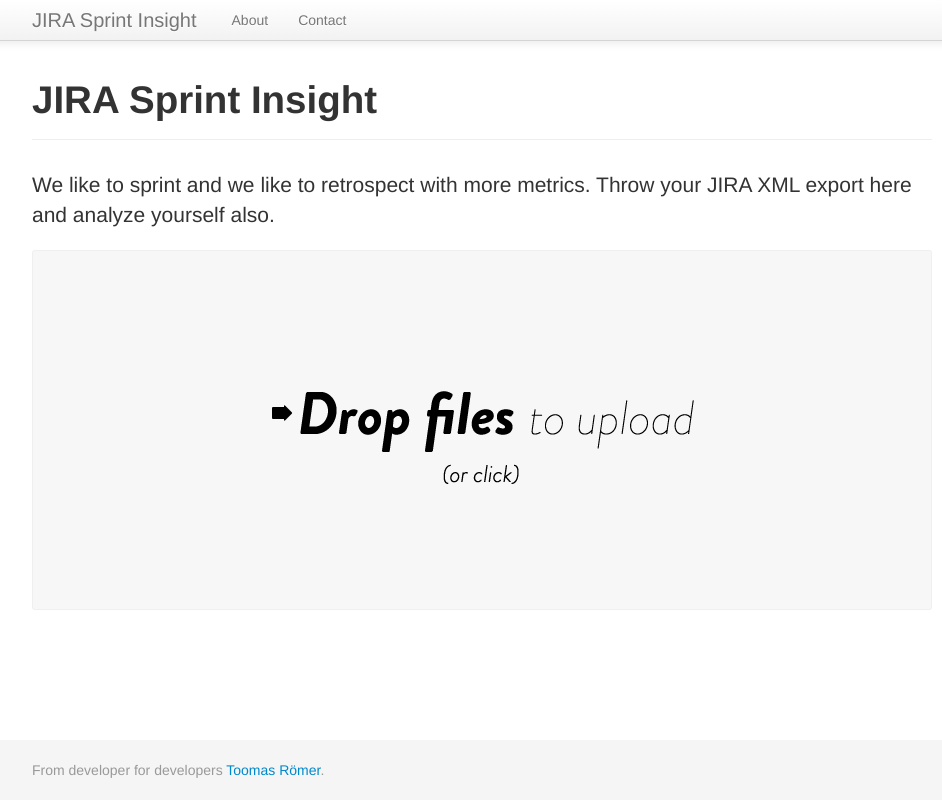
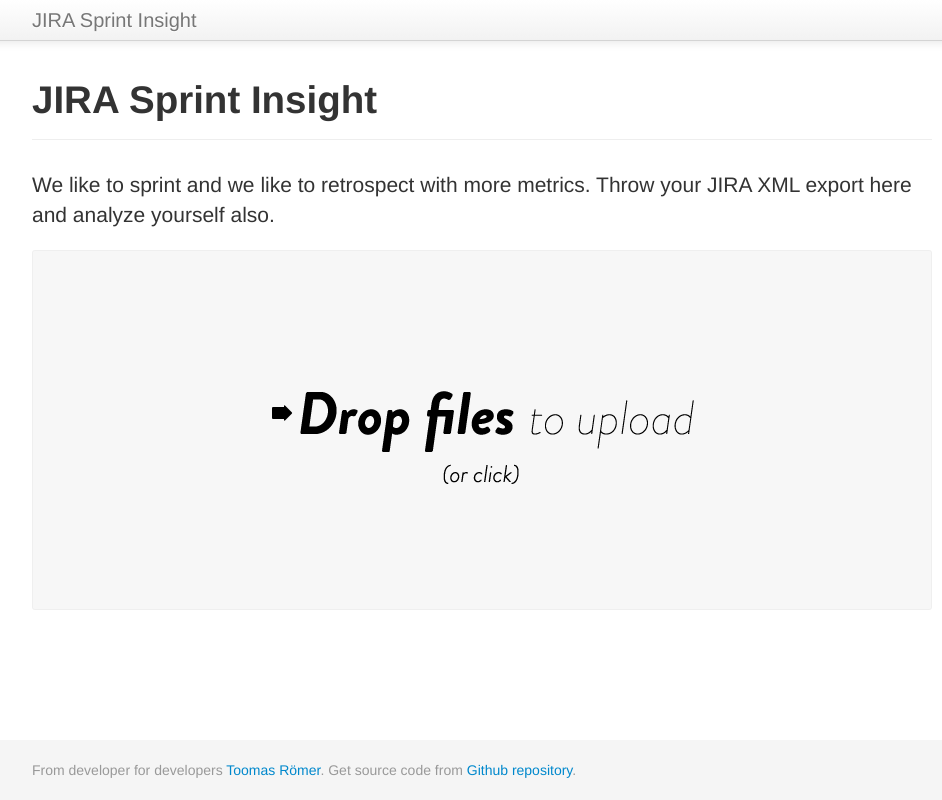
Before and after one commit to toomasr/sprint-analysis, a PHP site: page / in a window 1280 px wide. Shown: the whole page, without its empty margins (158-1100 px from the left). Run offline with PHP 8.4, Linux system fonts and the light colour scheme; some libraries are stand-ins or nearby versions.

Commit message:
changed urls around

```diff
--- a/index.php
+++ b/index.php
@@ -166,10 +166,10 @@ else {
             </button>
             <a class="brand" href="<?php echo SELF; ?>">JIRA Sprint Insight</a>
             <div class="nav-collapse collapse">
-              <ul class="nav">
+              <!-- ul class="nav">
                 <li><a href="#about">About</a></li>
                 <li><a href="#contact">Contact</a></li>
-              </ul>
+              </ul-->
             </div><!--/.nav-collapse -->
           </div>
         </div>
@@ -221,7 +221,7 @@ else {
 
     <div id="footer">
       <div class="container">
-        <p class="muted credit">From developer for developers <a href="http://twitter.com/toomasr">Toomas Römer</a>.</p>
+        <p class="muted credit">From developer for developers <a href="http://twitter.com/toomasr">Toomas Römer</a>. Get source code from <a href="https://github.com/toomasr/sprint-analysis">Github repository</a>.</p>
       </div>
     </div>
 
```
